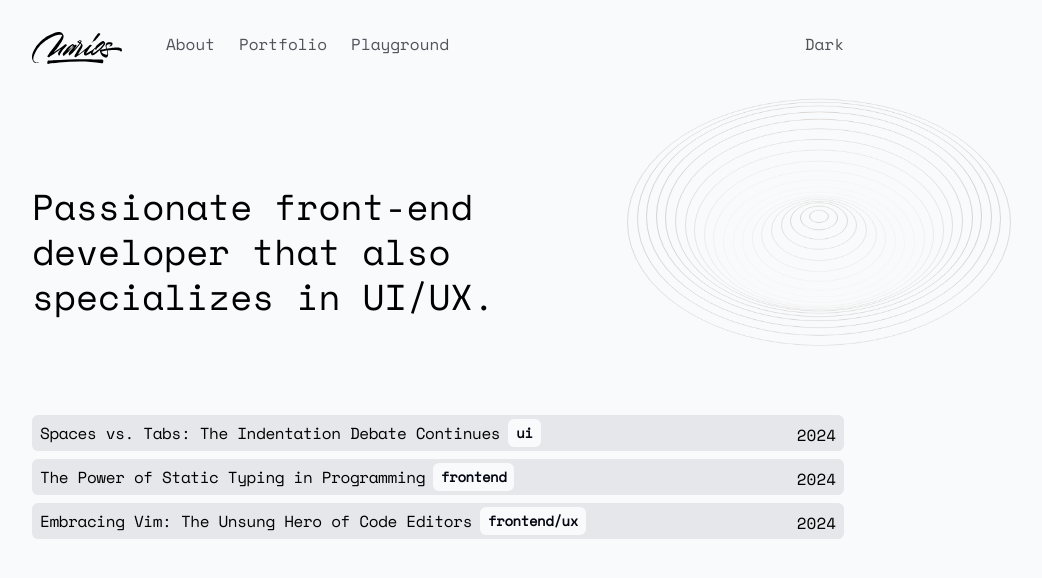
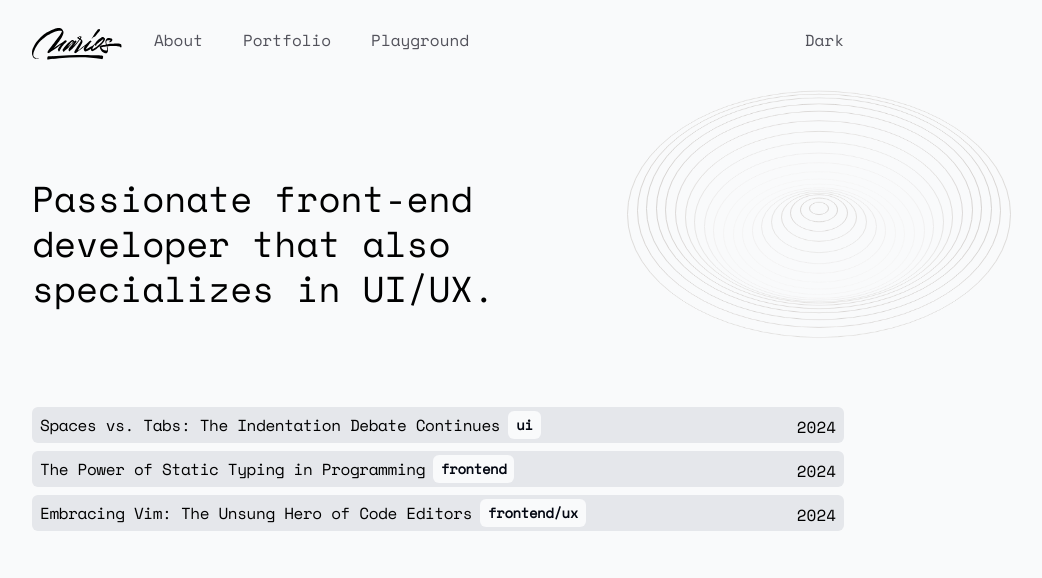
Before and after one commit to mpittas/mp-portfolio, a Next.js app: page / in a window 1280 px wide. Shown: the top 578 px of the page, without its empty margins (202-1244 px from the left). Built offline with nearby package versions, Linux system fonts and the light colour scheme.

Commit message:
Test logo

```diff
--- a/src/components/sections/Header.tsx
+++ b/src/components/sections/Header.tsx
@@ -40,13 +40,13 @@ export default function Header() {
                 />
               </Link>
 
-              <nav className="flex">
+              <nav className="flex gap-x-10">
                 {Object.entries(navItems).map(([path, { name }]) => {
                   return (
                     <Link
                       key={path}
                       href={path}
-                      className="flex align-middle relative py-1 px-2 m-1 text-zinc-600 dark:text-zinc-300"
+                      className="flex align-middle text-zinc-600 dark:text-zinc-300"
                     >
                       {name}
                     </Link>
```
Also changed, not shown: public/logo-dark.svg, public/logo-light.svg.
